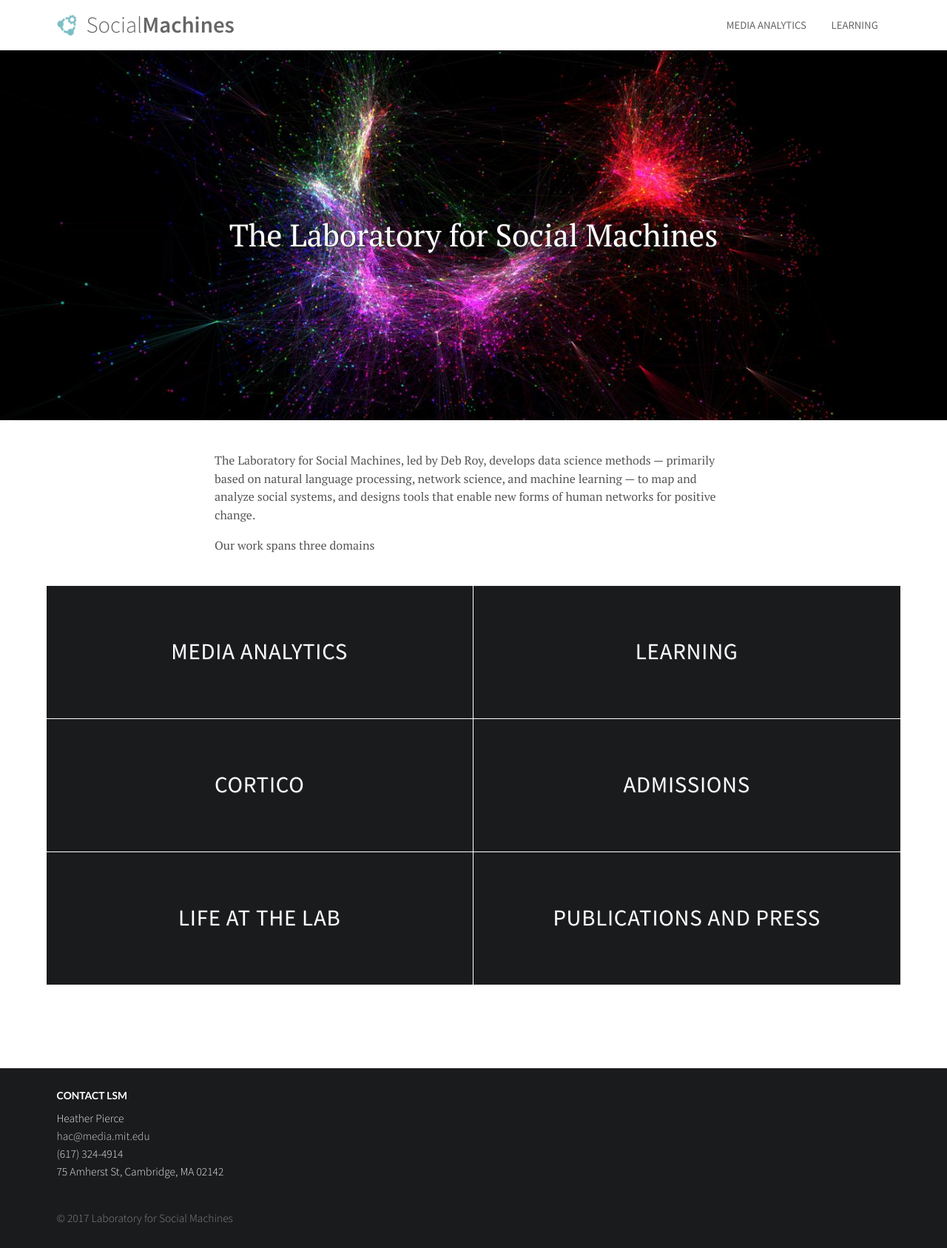
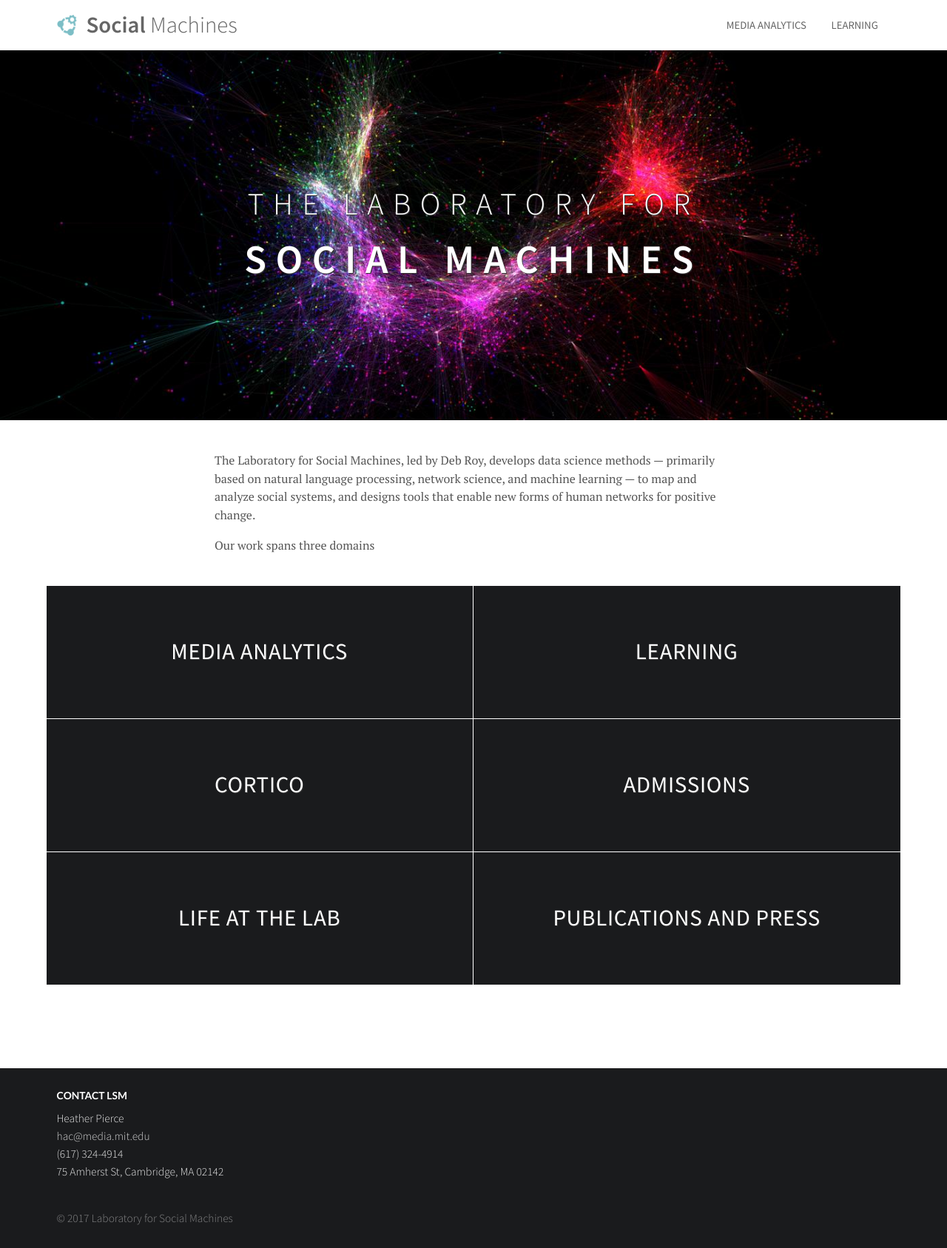
Before and after one commit to mit-ccc/social-machines.github.io, a Jekyll site: the page built from index.html, in a window 1280 px wide. Shown: the whole page at 74% size. Built offline with Jekyll 4.4.1, drawn with Linux system fonts in a browser that asks for light colours; nearby versions of some CDN libraries; a script that is not in the unit is left out; the list of posts is cut into pages by our own code.

Commit message:
Adjust fonts for header and nav header

```diff
--- a/_layouts/default.html
+++ b/_layouts/default.html
@@ -31,7 +31,7 @@
       <div class="ui container">
         <a href="/" class="header item">
           <img class="logo" src="/img/lsm-logo.png">
-          Social<span class="header-second">Machines</span>
+          <span class="header-second">Social</span>&nbsp;Machines
         </a>
         <div class="right menu">
         {% for link in site.data.nav.links %}
--- a/css/main.scss
+++ b/css/main.scss
@@ -26,6 +26,7 @@
 .projects .meta,
 .project-page .meta,
 .filter-tags,
+.hero,
 .filter-tags .ui.label {
   font-family: "Source Sans Pro", "Helvetica Neue", Helvetica, Arial, sans-serif;
 }
@@ -220,11 +221,20 @@
   display: flex;
   align-items: center;
   justify-content: center;
+  text-align: center;
   height: 100%;
   color: #fff;
   font-size: 3rem;
-  font-weight: 400;
+  font-weight: 200;
   text-shadow: 1px 1px #333;
+  letter-spacing: 0.3em;
+  text-transform: uppercase;
+}
+
+.hero-second {
+  font-weight: 700;
+  display: block;
+  font-size: 3.9rem;
 }
 
 
--- a/index.html
+++ b/index.html
@@ -22,7 +22,9 @@
 ---
 <div class="hero main-hero-header">
   <div class="hero-content">
-    The Laboratory for Social Machines
+    <div>The Laboratory for
+    <span class="hero-second">Social Machines</span>
+    </div>
   </div>
 </div>
 <div class="ui text container">
```
